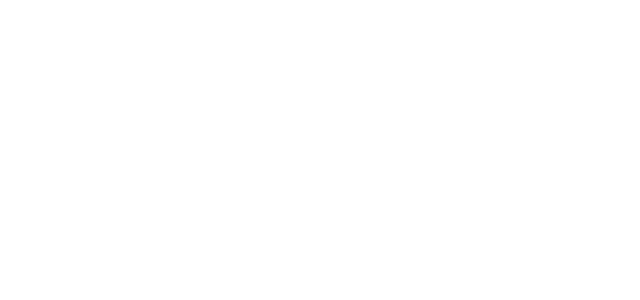
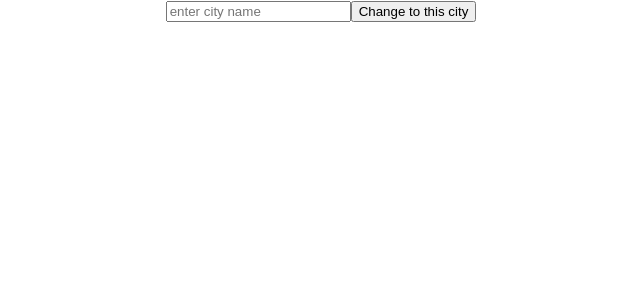
Before and after one commit to strauss02/weather-redux, a React (Create React App) app in the folder weather-redux/: page / in a window 1280 px wide. Shown: the top 300 px of the page, without its empty margins (319-959 px from the left). Built offline with nearby package versions, Linux system fonts and the light colour scheme.

Commit message:
add hooks to app

```diff
--- a/weather-redux/src/App.js
+++ b/weather-redux/src/App.js
@@ -1,8 +1,17 @@
 import React from 'react'
+import { useDispatch, useSelector } from 'react-redux'
 import './App.css'
 
 function App() {
-  return <div className="App"></div>
+  const currentCity = useSelector((state) => state.weather.currentCity)
+  const dispatch = useDispatch()
+
+  return (
+    <div className="App">
+      <input placeholder="enter city name" />
+      <button>Change to this city</button>
+    </div>
+  )
 }
 
 export default App
--- a/weather-redux/src/features/weather/weatherSlice.js
+++ b/weather-redux/src/features/weather/weatherSlice.js
@@ -15,8 +15,8 @@
   },
 })
 
+export const selectWeather = (state) => state
+
 export const { changeCurrentCity } = weatherSlice.actions
 
-export const selectWeather = (state) => state
-
 export default weatherSlice.reducer
```
